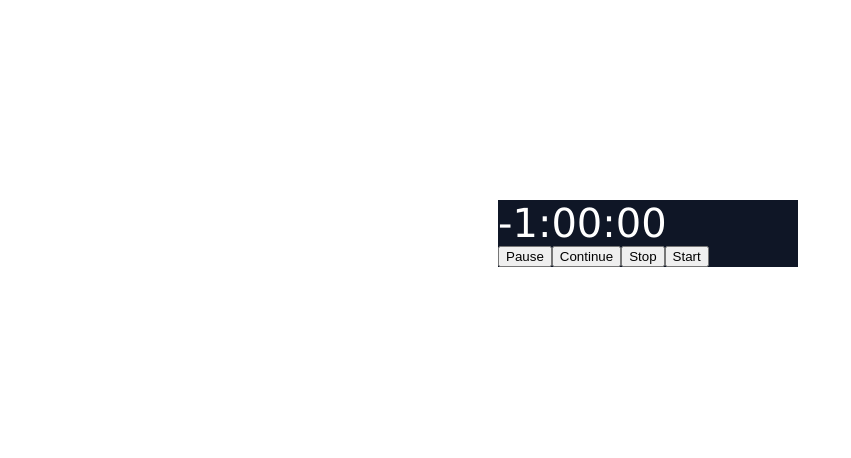
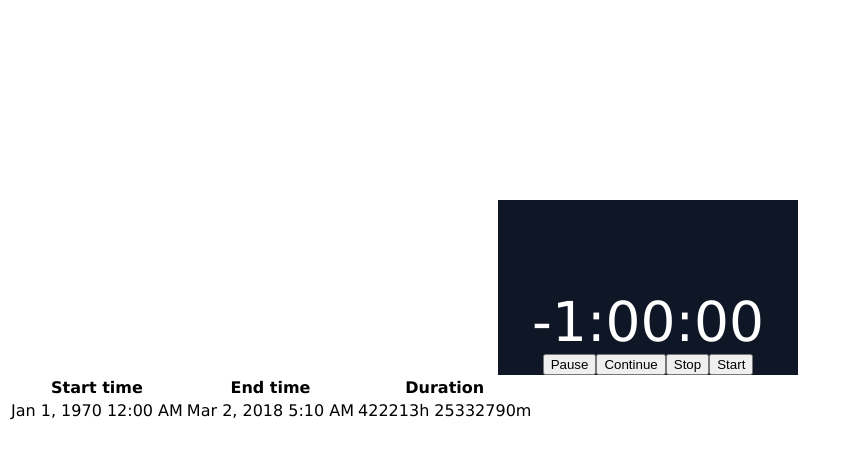
Before and after one commit to ladwig/worktime, a Next.js app: page / in a window 1280 px wide. Both pictures are taken after a click on the button "Stop". Shown: the top 458 px of the page, without its empty margins (0-851 px from the left). Built offline with nearby package versions, Linux system fonts and the light colour scheme.

Commit message:
Added moment.js

```diff
--- a/package.json
+++ b/package.json
@@ -12,6 +12,7 @@
   "author": "",
   "license": "ISC",
   "dependencies": {
+    "moment": "^2.21.0",
     "next": "^5.0.0",
     "react": "^16.2.0",
     "react-dom": "^16.2.0"
--- a/pages/index.js
+++ b/pages/index.js
@@ -1,4 +1,7 @@
 import { Component } from 'react'
+import moment from 'moment'
+
+moment.locale('de')
 
 class Index extends Component {
   state = {
@@ -10,7 +13,8 @@ class Index extends Component {
 
   interval = null
 
-  componentDidUpdate(prevProps, prevStates) {
+
+  componentDidUpdate() {
     console.log(this.state.list)
   }
 
@@ -62,14 +66,17 @@ class Index extends Component {
     })
   }
 
+
   render () {
 
     const time = new Date(this.state.timePassed)
     const seconds = this.getNumber(time.getSeconds())
     const hours = this.getNumber(time.getHours() - 1)
     const minutes = this.getNumber(time.getMinutes())
+
    return (
-     <body>
+
+     <div>
       <main>
         <div className='counter'>
         {hours}:{minutes}:{seconds}
@@ -80,28 +87,60 @@ class Index extends Component {
         <button onClick={this.startTimer}>Start</button>
       </main>
 
-      <style jsx>{`
+        <table>
+        <tr>
+          <th>Start time</th>
+          <th>End time</th>
+          <th>Duration</th>
+        </tr>
+        {this.state.list.map(row => {
+          let startTime = moment(row.startTime)
+          let endTime = moment(row.endTime)
+          let duration = endTime.diff(startTime)
+          let durationM = endTime.diff(startTime, 'm')
+          let durationH = endTime.diff(startTime, 'h')
+
+          return (
+            <tr>
+              <td>{startTime.format('lll')}</td>
+              <td>{endTime.format('lll')}</td>
+              <td>{durationH + 'h ' +  durationM + 'm'}</td>
+            </tr>
+
+          )
+        })}
+        </table>
+
+        <style jsx global>{`
           body {
             width: 100%;
             height: 100%;
             background: #f5fsf5;
             font-family: Verdana, Geneva, sans-serif;
           }
+        `}</style>
 
+        <style jsx>{`
           main {
             margin: auto;
             margin-top: 25vh;
             width: 300px;
             height 300px;
             background: #0f1626;
+            text-align: center;
           }
 
           .counter {
-          font-size: 40px;
+            font-size: 55px;
             color: #fff;
+            padding-top: 30%;
+          }
+
+          tr {
+            color: black;
           }
         `}</style>
-     </body>
+      </div>
    )
   }
 }
```
Also changed, not shown: pages/susi.js (deleted, +0 -23 lines), 1 other file (tests, documents, lock files or other folders). Lines whose indentation alone changed are shown as unchanged.
